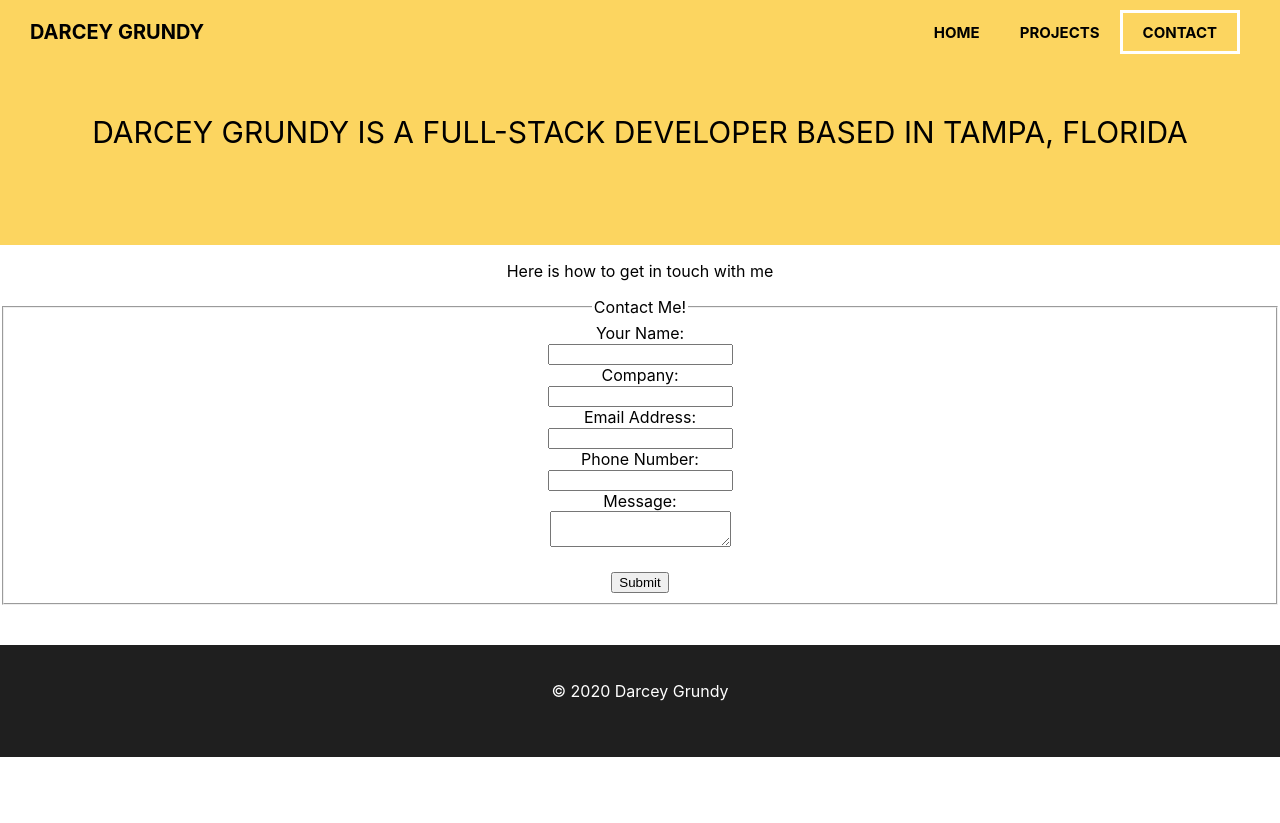
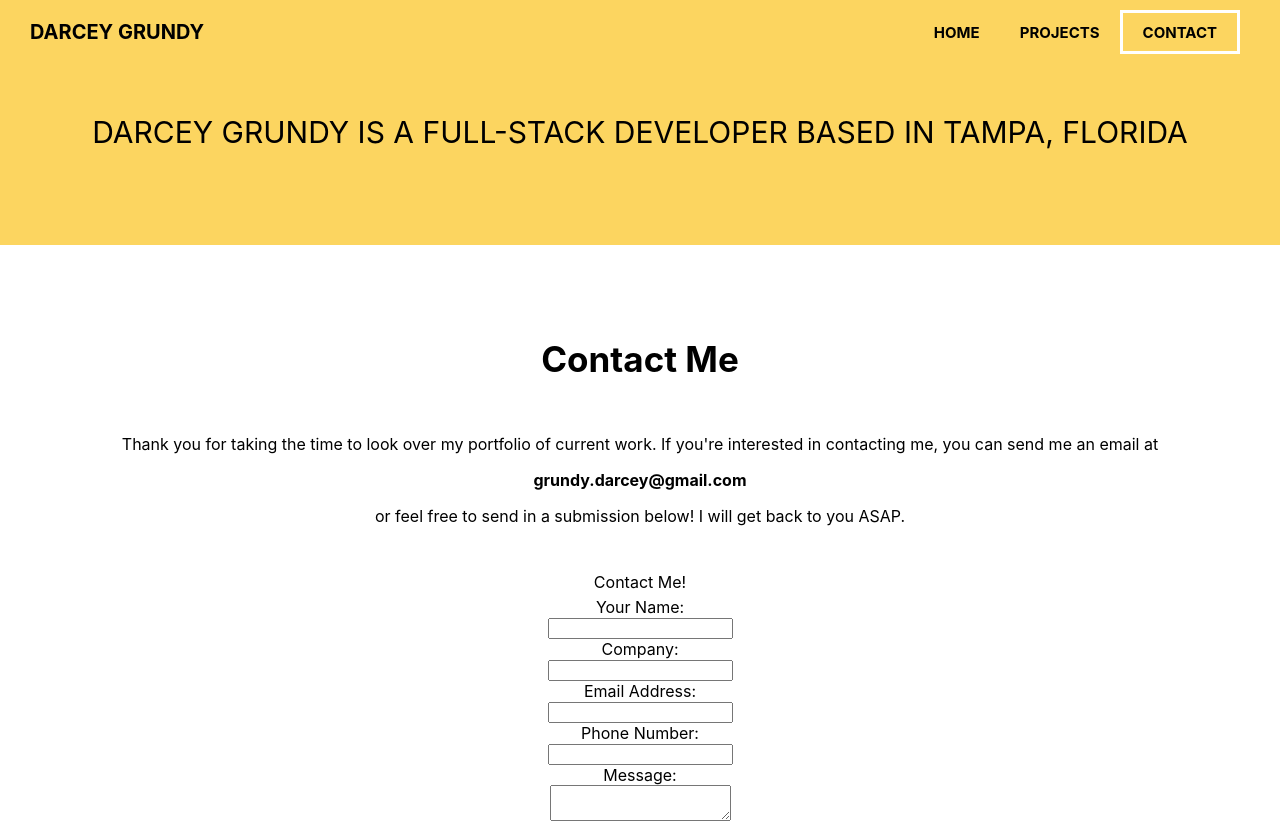
Before and after one commit to grundydarcey/UpdatedDevPortfolio, a React (Create React App) app: page /contact in a window 1280 px wide. Shown: the top 823 px of the page. Before the commit the page ends 800 px from the top, so only its background shows below. Built offline with nearby package versions, Linux system fonts and the light colour scheme.

Commit message:
contact styling

```diff
--- a/src/Contact/contact.css
+++ b/src/Contact/contact.css
@@ -0,0 +1,20 @@
+.contact h1 {
+  padding-top: 70px;
+  font-size: 35px;
+}
+
+.contactp {
+  padding-top: 30px;
+}
+
+.emailp {
+  font-weight: bold;
+}
+
+form {
+  padding-top: 30px;
+}
+
+fieldset {
+  border-style: none;
+}
--- a/src/Contact/contact.js
+++ b/src/Contact/contact.js
@@ -1,9 +1,11 @@
 import React from 'react';
+import './contact.css';
 
 export default function Contact() {
   return (
     <div className='contact'>
-      <p>Here is how to get in touch with me</p>
+      <h1>Contact Me</h1>
+      <p className='contactp'>Thank you for taking the time to look over my portfolio of current work. If you're interested in contacting me, you can send me an email at</p><p className='emailp'>grundy.darcey@gmail.com</p><p> or feel free to send in a submission below! I will get back to you ASAP.</p>
       <form action="https://formspree.io/f/xpzkaqqy" method="post">
         <fieldset>
           <legend>Contact Me!</legend>
--- a/src/Projects/projects.js
+++ b/src/Projects/projects.js
@@ -13,19 +13,19 @@ export default function Projects() {
   return (
     <div className='projects'>
       <h1>Past Projects</h1>
-      <p>Throughout my time at Thinkful, I was able to work on multiple projects I'm very fond of. Some created solutions for me and my family, some for others on my behalf, and some still were ascribed to me by assignment. Each of them helped to teach me new things and techniques, and solidify my mastery of the older ones.</p><br /><br />
+      <p>Throughout my time at Thinkful, I was able to work on multiple projects I'm very fond of. Some created solutions for me and my family, some for others on my behalf, and some still were ascribed to me by assignment. Each of them helped to teach me new things and techniques, and solidify my mastery of the older ones.</p><br /><br /><hr />
       <a href='https://retroclient-4qvq37xnl-grundydarcey.vercel.app/' target='_blank' rel='noreferrer'><h2>RetroDate</h2></a>
       <p className='projectdetail'>RetroDate is a tool to connect people quickly with information relating to the planets and their retrograde status. Many people take stock in the positions and perceived direction of our planets and this project helps them learn about them quickly and in the ways that are relevant to them. Users can check retrograde for all of the other planets on any given date in the future as well as a current daily report. This project employs React.js, CSS3, Node.js, Express servers, PostgreSQL, JSX and Jest. The repository for this project can be found<a href='https://github.com/grundydarcey/RetroClient' target='_blank' rel='noreferrer'>here.</a></p>
       <img src={RDHome} alt='retrohome' className='retrohome' id='projectimg'></img>
       <img src={RDToday} alt='retrotoday' className='retrotoday' id='projectimg'></img>
       <img src={RDPlanetGuide} alt='retroguide' className='retroguide' id='projectimg'></img><br /><br />
       <a href='https://santaserver-8khqgpbvp.vercel.app/' target='_blank' rel='noreferrer'><h2>Secret Santa's Little Helper</h2></a>
-      <p className='projectdetail'>Secret Santa's Little Helper details....<a href='https://github.com/grundydarcey/SecretSantasLittleHelperClient' target='_blank' rel='noreferrer'>here.</a></p>
+      <p className='projectdetail'>Secret Santa's Little Helper is an app that helps people who are planning any kind of a Secret Santa gift-giving among friends or family. This project avoids having to draw names out of a hat and things like accidentally drawing your own name. Users can customize their group down to the dollar amounts of the gifts in question. This project uses React.js, CSS3, Node.js, Express servers, PostgreSQL, JSX and Jest. The repository for this project can be found <a href='https://github.com/grundydarcey/SecretSantasLittleHelperClient' target='_blank' rel='noreferrer'>here.</a></p>
       <img src={SSPlay} alt='ssplay' className='ssplay' id='projectimg'></img>
       <img src={SSMembers} alt='ssmembers' className='ssmembers' id='projectimg'></img>
       <img src={SSPick} alt='sspick' className='sspick' id='projectimg'></img>
       <a href='https://petful-client-template-979vllh0s-grundydarcey.vercel.app/' target='_blank' rel='noreferrer'><h2>Petful</h2></a>
-      <p className='projectdetail'>Petful details...<a href='https://github.com/grundydarcey/PetfulClient' target='_blank' rel='noreferrer'>here.</a></p>
+      <p className='projectdetail'>Petful is a school-assigned project that brings pet adoption into the virtual right in time for Covid-19 restrictions. This project allows users to add their name into a queue to be considered for adopting a pet. Users can start the adoption process by entering their name and can also view others currently interested in adoption. The others currently interested can be seen adopting other animals as soon as you enter the queue and eventually the user is given their choice of pet types. This project employs a queue data structure to store the humans doing the adoption as well as the pets. It also uses React.js, Node.js, JSX, Jest and CSS3. The repository for this project can be found <a href='https://github.com/grundydarcey/PetfulClient' target='_blank' rel='noreferrer'>here.</a></p>
       <img src={PFHome} alt='pfhome' className='pfhome' id='projectimg'></img>
       <img src={PFAdoption} alt='pfadoption' className='pfadoption' id='projectimg'></img>
     </div>
```
